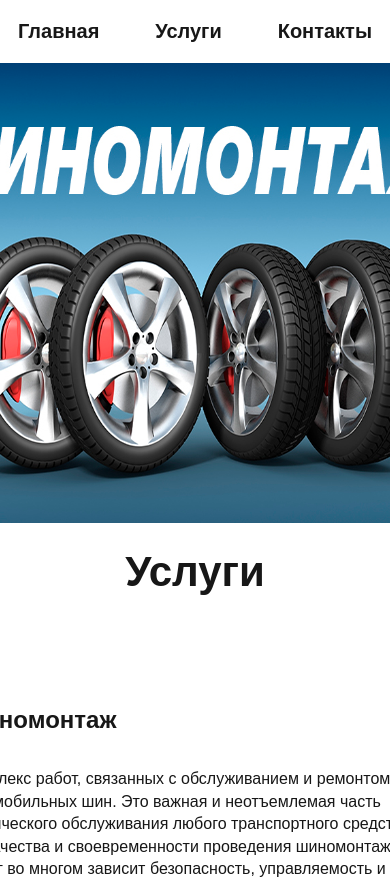
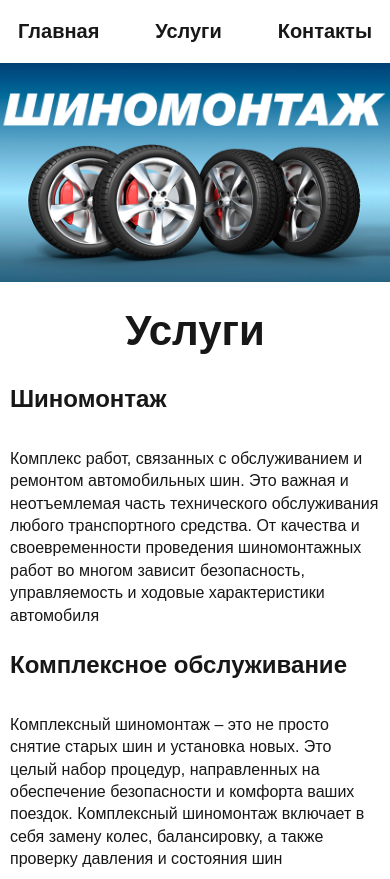
Before and after one commit to Jlakamka/Shinomontage24, a Next.js app: page / in a window 390 px wide. Shown: the top 879 px of the page. Built offline with nearby package versions, Linux system fonts and the light colour scheme.

Commit message:
add addaptriv mobile

```diff
--- a/public/components/contacts/Contacts.tsx
+++ b/public/components/contacts/Contacts.tsx
@@ -30,7 +30,9 @@ export default function Contacts() {
         <h3 className="contacts__date-contacts">Контакты</h3>
         <div className="contacts__date-number">
           <h4 className="">Номер телефона</h4>
-          <p className="">+7 (920) 112-97-37</p>
+          <p className="">
+            <a href="tel:+79201129737">+7 (920) 112-97-37</a>
+          </p>
         </div>
         <div className="contacts__date-schedule">
           <h4 className="">График работы</h4>
--- a/public/components/equipment/equipment.css
+++ b/public/components/equipment/equipment.css
@@ -15,4 +15,7 @@
   max-width: 32%;
   height: 33%;
   border: solid #5c5cff 2px;
+  @media (width<500px) {
+    max-width: 47%;
+  }
 }
--- a/public/components/home/home.css
+++ b/public/components/home/home.css
@@ -8,6 +8,10 @@
     width: 100%;
   }
   @media (width < 640px) {
-    width: 640px;
+    width: 600px;
+  }
+  @media (width < 500px) {
+    width: 115%;
+    height: 100%;
   }
 }
--- a/public/components/works/works.css
+++ b/public/components/works/works.css
@@ -11,6 +11,9 @@
 .works__content {
   text-align: start;
   padding-top: 100px;
+  @media (width<500px) {
+    padding-top: 20px;
+  }
 }
 .works__section {
   display: flex;
@@ -20,8 +23,14 @@
   @media (width<920px) {
     gap: 0;
   }
+  @media (width<500px) {
+    padding: 0 10px 20px;
+  }
 }
 .works__block {
+  @media (width<920px) {
+    width: 100%;
+  }
 }
 .works__block-heading {
   font-size: 24px;
@@ -37,6 +46,9 @@
   padding-top: 30px;
   width: 470px;
   margin: 0;
+  @media (width<920px) {
+    width: 100%;
+  }
 }
 .works__block-img {
   background-size: cover;
```
Also changed, not shown: public/components/contacts/contacts.css (+9 -0 lines).
